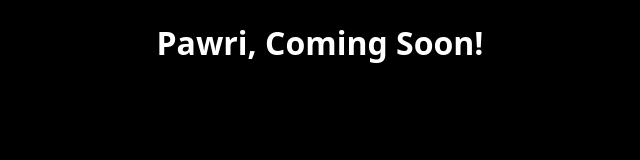
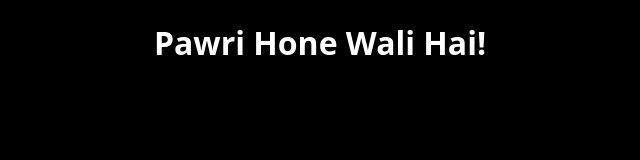
Before and after one commit to anginat/partyin, a plain HTML site: page index.html in a window 1280 px wide. Shown: the whole page, without its empty margins (320-960 px from the left). Drawn offline with Linux system fonts and the light colour scheme.

Commit message:
Update index.html

```diff
--- a/index.html
+++ b/index.html
@@ -3,6 +3,6 @@
 <title>Yahan Hamari Pawri Hone Wali Hai</title>
 </head>
 <body style="background-color:black;">
-  <h1 style="text-align:center;font-family:system-ui;color:white;">Pawri, Coming Soon!</h1>
+  <h1 style="text-align:center;font-family:system-ui;color:white;">Pawri Hone Wali Hai!</h1>
 </body>
 </html>
```
